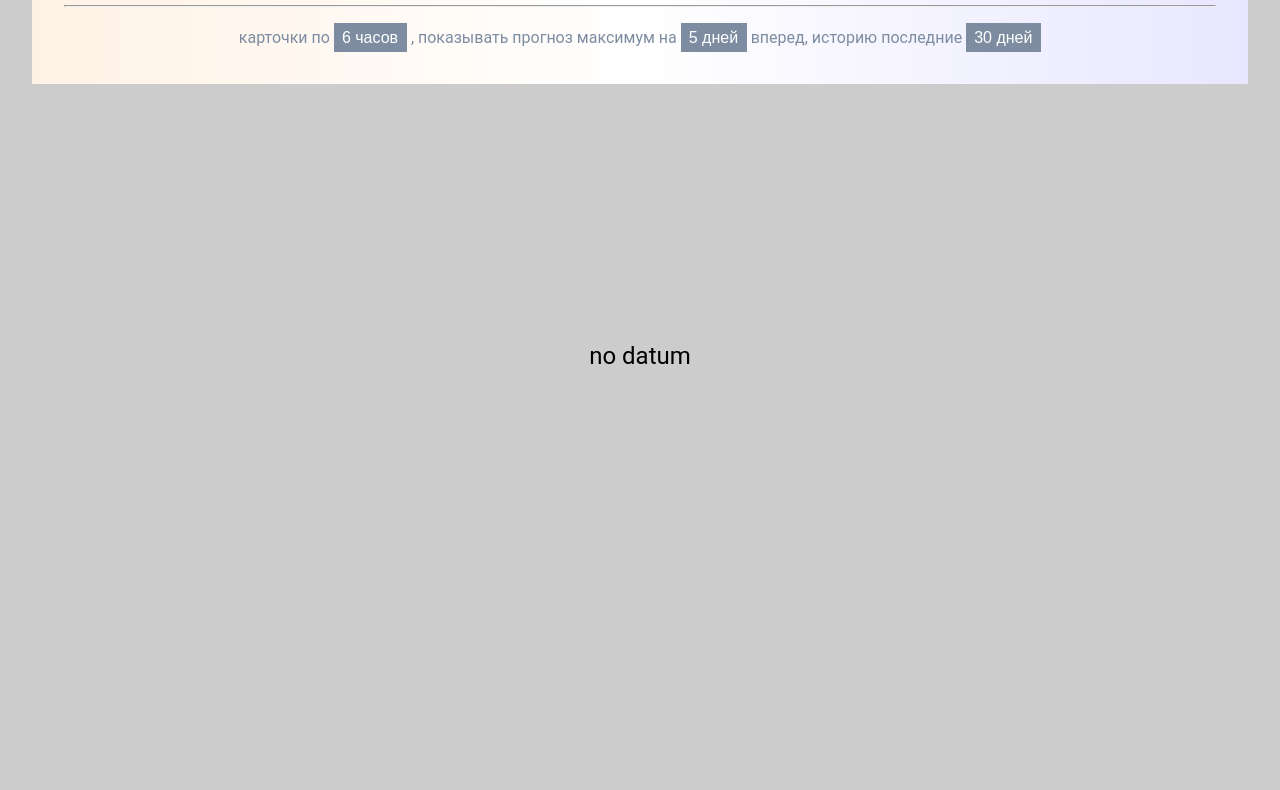
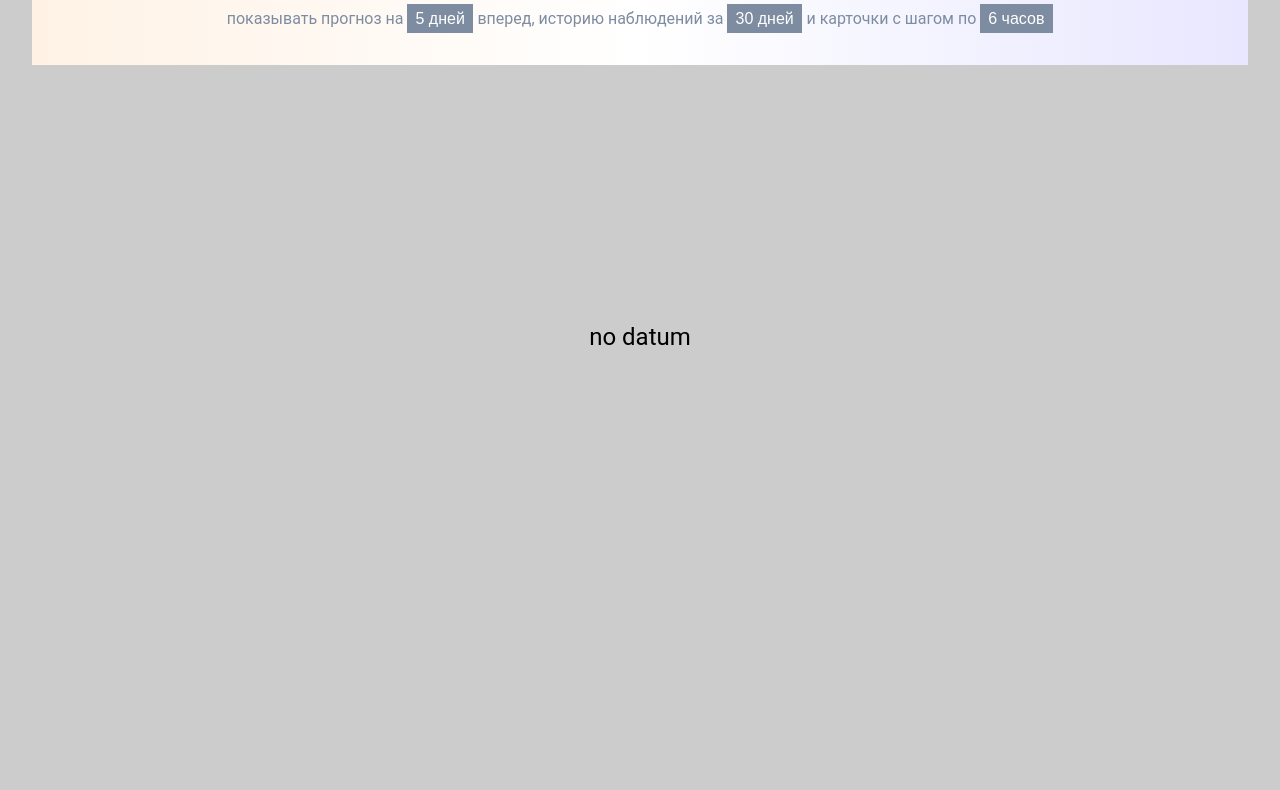
Before and after one commit to konstantinbarkalov/forebench, a website built with Parcel: page frontend/static/index.html in a window 1280 px wide. Shown: the part 294-1084 px from the top of the page. Built offline with nearby package versions, Linux system fonts and the light colour scheme; no server answers; a script that the page names is missing.

Commit message:
firstshow to server

```diff
--- a/frontend/static/index.html
+++ b/frontend/static/index.html
@@ -232,8 +232,10 @@
                 color: #fff;
                 border: none;
             }
+            #dev-log-container {
+                display: none;
+            }
         </style>
-
     </head>
     <body>
         <div id="app-root">
@@ -274,25 +276,7 @@
                         </div>
                         <hr/>
                         <div class="hero-line">
-                            <span>карточки по</span>
-                            <select class="aux-selector-select">
-                                <option value="0.5">
-                                    1 час
-                                </option>
-                                <option value="0.9">
-                                    2 часа
-                                </option>
-                                <option value="0.95">
-                                    3 часа
-                                </option>
-                                <option value="0.99" selected>
-                                    6 часов
-                                </option>
-                                <option value="0.999">
-                                    24 часа
-                                </option>
-                            </select>
-                            <span>, показывать прогноз максимум на </span>
+                            <span>показывать прогноз на </span>
                             <select class="aux-selector-select">
                                 <option value="0.5">
                                     1 день
@@ -310,7 +294,7 @@
                                     7 дней
                                 </option>
                             </select>
-                            <span>вперед, историю последние</span>
+                            <span>вперед, историю наблюдений за </span>
                             <select class="aux-selector-select">
                                 <option value="0.5">
                                     24 часа
@@ -323,6 +307,24 @@
                                 </option>
                                 <option value="0.99" selected>
                                     30 дней
+                                </option>
+                            </select>
+                            <span>и карточки с шагом по</span>
+                            <select class="aux-selector-select">
+                                <option value="0.5">
+                                    1 час
+                                </option>
+                                <option value="0.9">
+                                    2 часа
+                                </option>
+                                <option value="0.95">
+                                    3 часа
+                                </option>
+                                <option value="0.99" selected>
+                                    6 часов
+                                </option>
+                                <option value="0.999">
+                                    24 часа
                                 </option>
                             </select>
                         </div>
```
